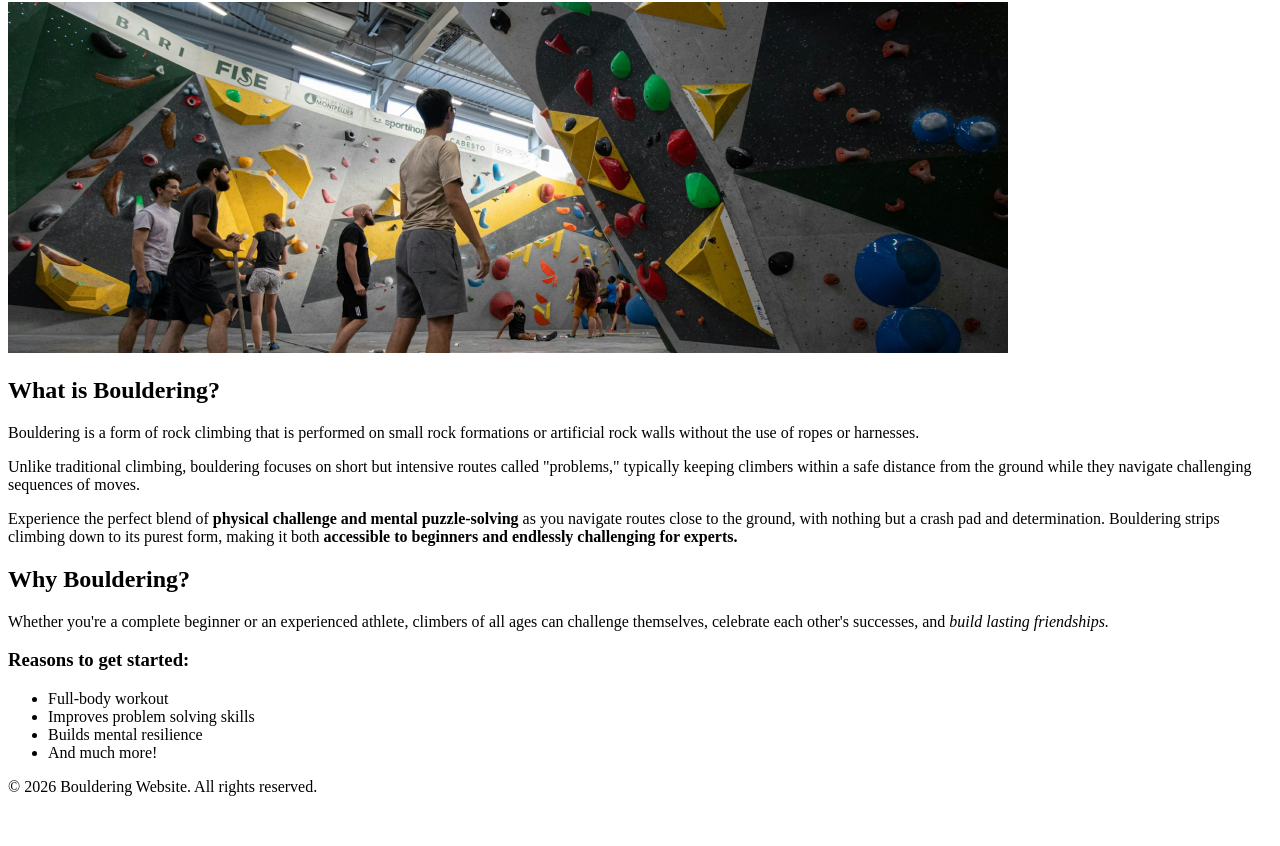
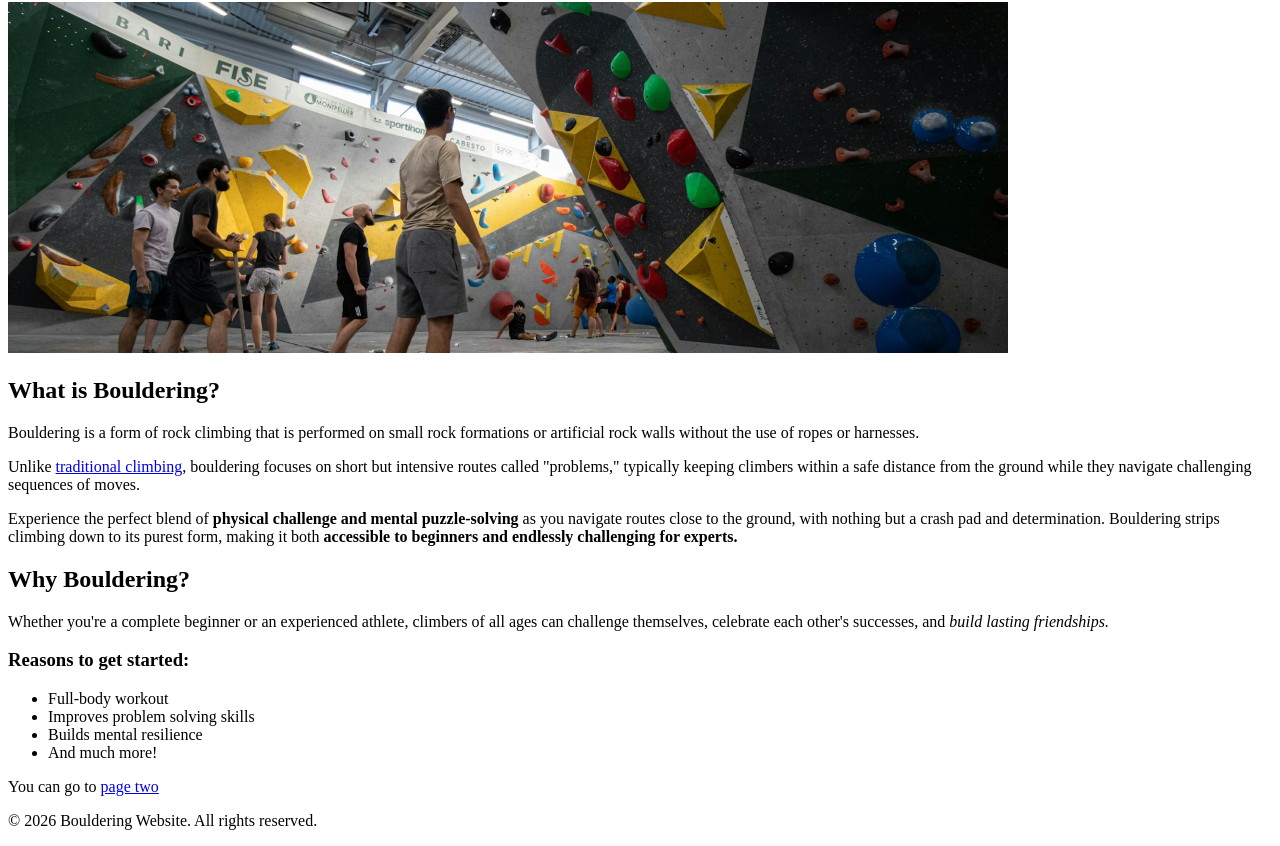
Before and after one commit to PythonKey/bouldering-website, a plain HTML site: page index.html in a window 1280 px wide. Shown: the part 122-968 px from the top of the page. Before the commit the page ends 934 px from the top, so only its background shows below. Drawn offline with Linux system fonts and the light colour scheme.

Commit message:
Complete version 1 HTML pages and navigation

```diff
--- a/index.html
+++ b/index.html
@@ -21,7 +21,7 @@
                 <section>
                         <h2>What is Bouldering?</h2>
                         <p>Bouldering is a form of rock climbing that is performed on small rock formations or artificial rock walls without the use of ropes or harnesses. </p>
-                        <p>Unlike traditional climbing, bouldering focuses on short but intensive routes called "problems," typically keeping climbers within a safe distance from the ground while they navigate challenging sequences of moves.</p>
+                        <p>Unlike <a href="https://en.wikipedia.org/wiki/Traditional_climbing">traditional climbing</a>, bouldering focuses on short but intensive routes called "problems," typically keeping climbers within a safe distance from the ground while they navigate challenging sequences of moves.</p>
                         <p>Experience the perfect blend of <strong> physical challenge and mental puzzle-solving </strong> as you navigate routes close to the ground, with nothing but a crash pad and determination. Bouldering strips climbing down to its purest form, making it both <strong> accessible to beginners and endlessly challenging for experts.</strong></p>
                 </section>
 
@@ -40,7 +40,7 @@
                             <li>And much more!</li>
                         </ul>
                 </section>
-
+                        <p>You can go to <a href="getting-started.html"> page two</a></p>
             </main>
 
             <footer>
```
Also changed, not shown: getting-started.html (+4 -2 lines).
